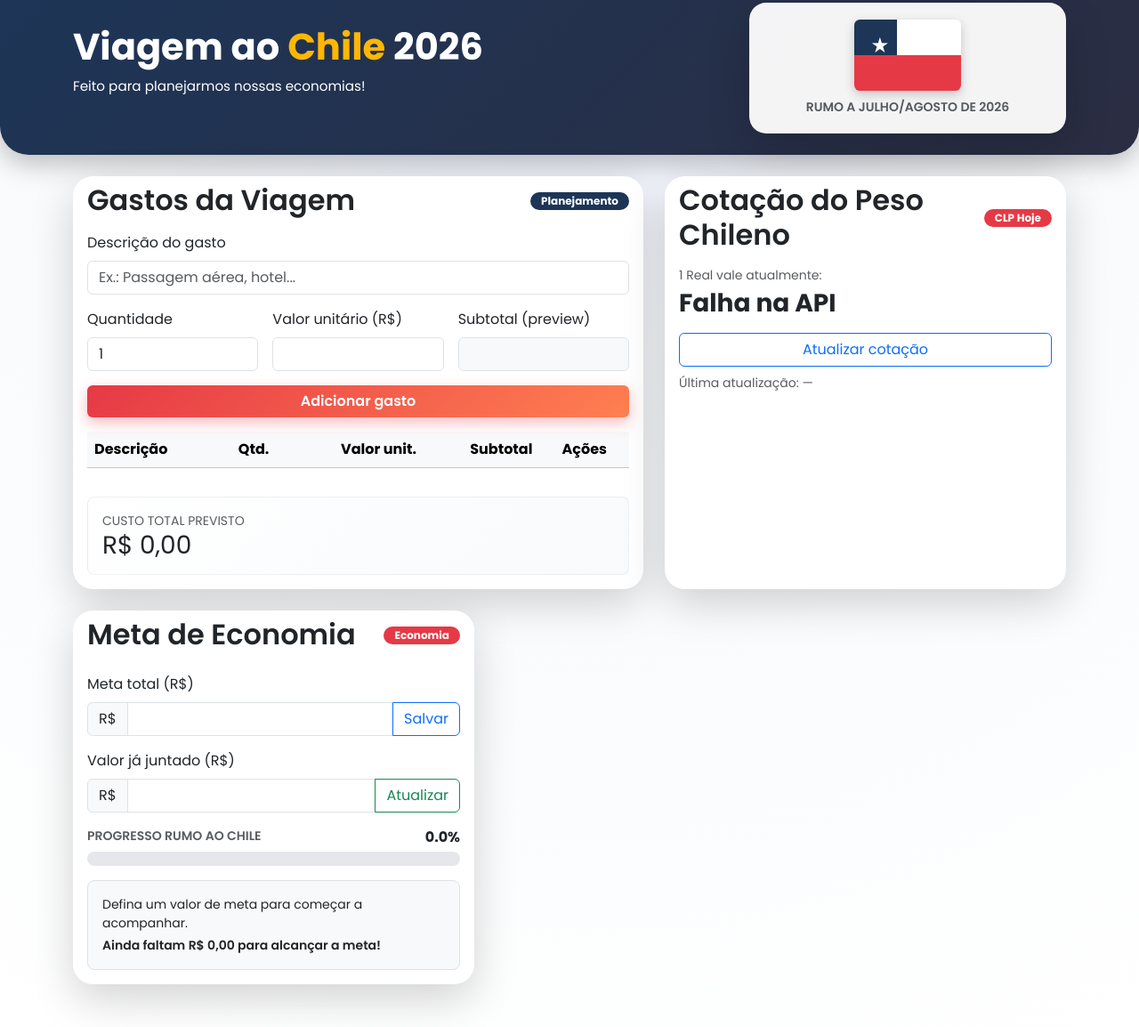
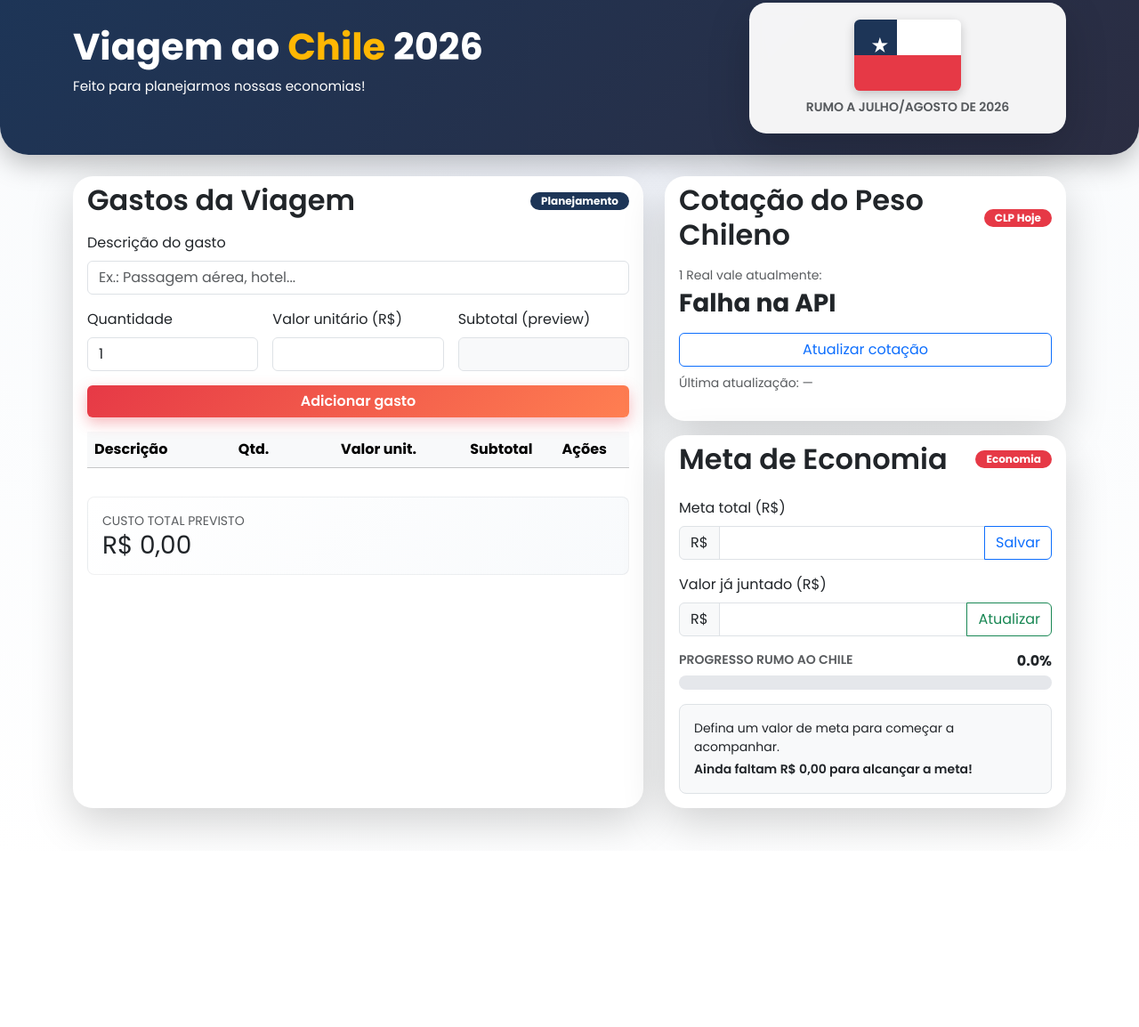
Before and after one commit to kinael/nossa-viagem, a plain HTML site: page index.html in a window 1280 px wide. Shown: the part 21-1175 px from the top of the page at 89% size. After the commit the page ends 977 px from the top, so only its background shows below. Drawn offline with nearby package versions, Linux system fonts and the light colour scheme; no server answers.

Commit message:
Update index.html

```diff
--- a/index.html
+++ b/index.html
@@ -61,6 +61,7 @@
             </div>
             <span class="badge bg-chile">Planejamento</span>
           </div>
+
           <div class="card-body">
 
             <!-- FORMULARIO -->
@@ -119,16 +120,18 @@
                 <p class="small mb-0 text-uppercase text-muted">Custo total previsto</p>
                 <h3 id="totalGastos" class="mb-0">R$ 0,00</h3>
               </div>
-
             </div>
 
           </div>
         </section>
       </div>
 
+      <!-- COLUNA DIREITA:
+           COTAÇÃO + META DE ECONOMIA EMPILHADAS -->
+      <div class="col-lg-5 d-flex flex-column gap-3">
+
         <!-- COTAÇÃO DO PESO CHILENO -->
-<div class="col-lg-5">
-  <section class="card shadow-lg border-0 h-100 mb-3">
+        <section class="card shadow-lg border-0">
 
           <div class="card-header border-0 bg-transparent pb-0 d-flex justify-content-between align-items-center">
             <div>
@@ -154,12 +157,9 @@
           </div>
 
         </section>
-</div>
-
 
         <!-- META DE ECONOMIA -->
-<div class="col-lg-5">
-  <section class="card shadow-lg border-0 h-100">
+        <section class="card shadow-lg border-0">
 
           <div class="card-header border-0 bg-transparent pb-0 d-flex justify-content-between align-items-center">
             <div>
@@ -167,6 +167,7 @@
             </div>
             <span class="badge bg-chile-alt">Economia</span>
           </div>
+
           <div class="card-body">
 
             <!-- META TOTAL -->
@@ -193,13 +194,15 @@
               </div>
 
               <div class="progress meta-progress mt-1">
-                <div class="progress-bar progress-bar-striped progress-bar-animated"
+                <div
+                  class="progress-bar progress-bar-striped progress-bar-animated"
                   id="barraProgresso"
                   role="progressbar"
                   style="width: 0%"
                   aria-valuenow="0"
                   aria-valuemin="0"
-                    aria-valuemax="100"></div>
+                  aria-valuemax="100"
+                ></div>
               </div>
             </div>
 
@@ -215,13 +218,12 @@
             </div>
 
           </div>
+        </section>
 
-        </section>
-      </div>
+      </div> <!-- fim da coluna direita -->
 
     </div>
   </main>
-
 
   <!-- JS -->
   <script src="script.js"></script>
```
Lines whose indentation alone changed are shown as unchanged.
